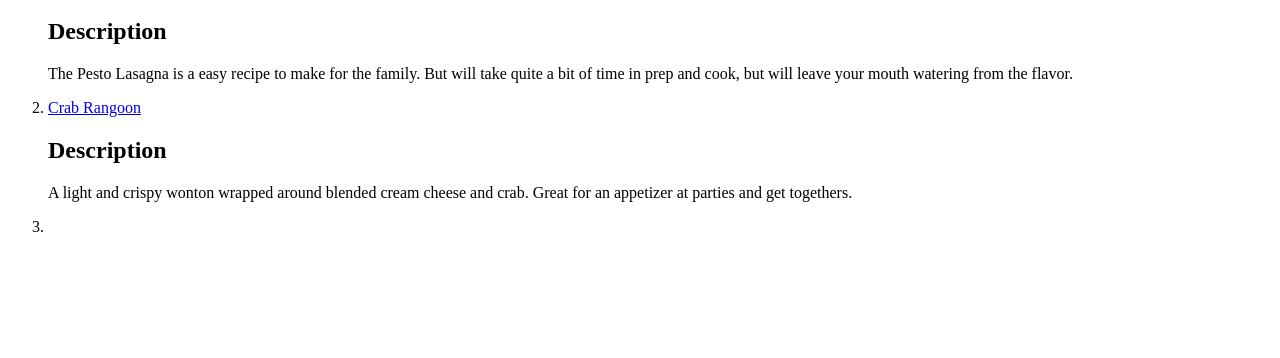
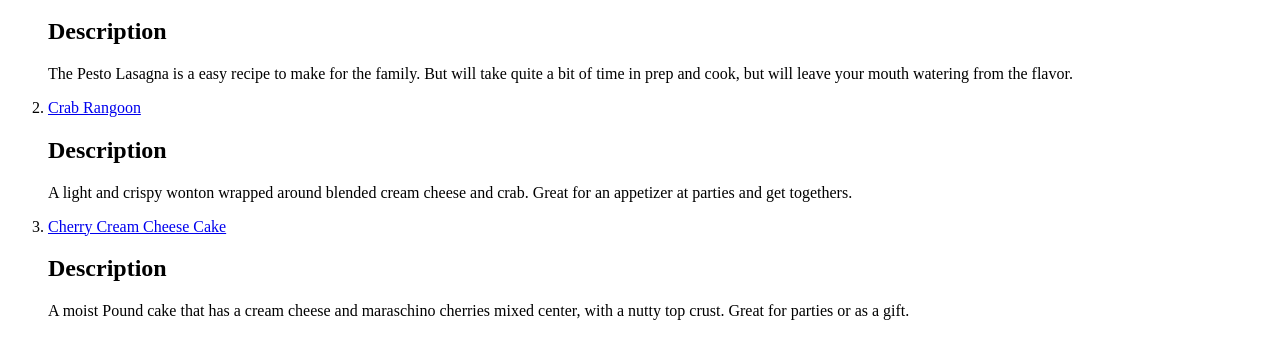
Before and after one commit to PlezMyShoulders/odin-recipes, a plain HTML site: page index.html in a window 1280 px wide. Shown: the part 100-458 px from the top of the page. Drawn offline with Linux system fonts and the light colour scheme.

Commit message:
added link to cherry-cream-cheese-cake.html along with a description

```diff
--- a/index.html
+++ b/index.html
@@ -14,8 +14,9 @@
         <li><a href="./recipes/crab-rangoon.html">Crab Rangoon</a></li>
         <h2>Description</h2>
         <p>A light and crispy wonton wrapped around blended cream cheese and crab. Great for an appetizer at parties and get togethers.</p>
-        <li></li>
-        <p></p>
+        <li><a href="recipes/cherry-cream-cheese-cake.html">Cherry Cream Cheese Cake</a></li>
+        <h2>Description</h2>
+        <p>A moist Pound cake that has a cream cheese and maraschino cherries mixed center, with a nutty top crust. Great for parties or as a gift.</p>
         </ol>
     </body>
 
```
